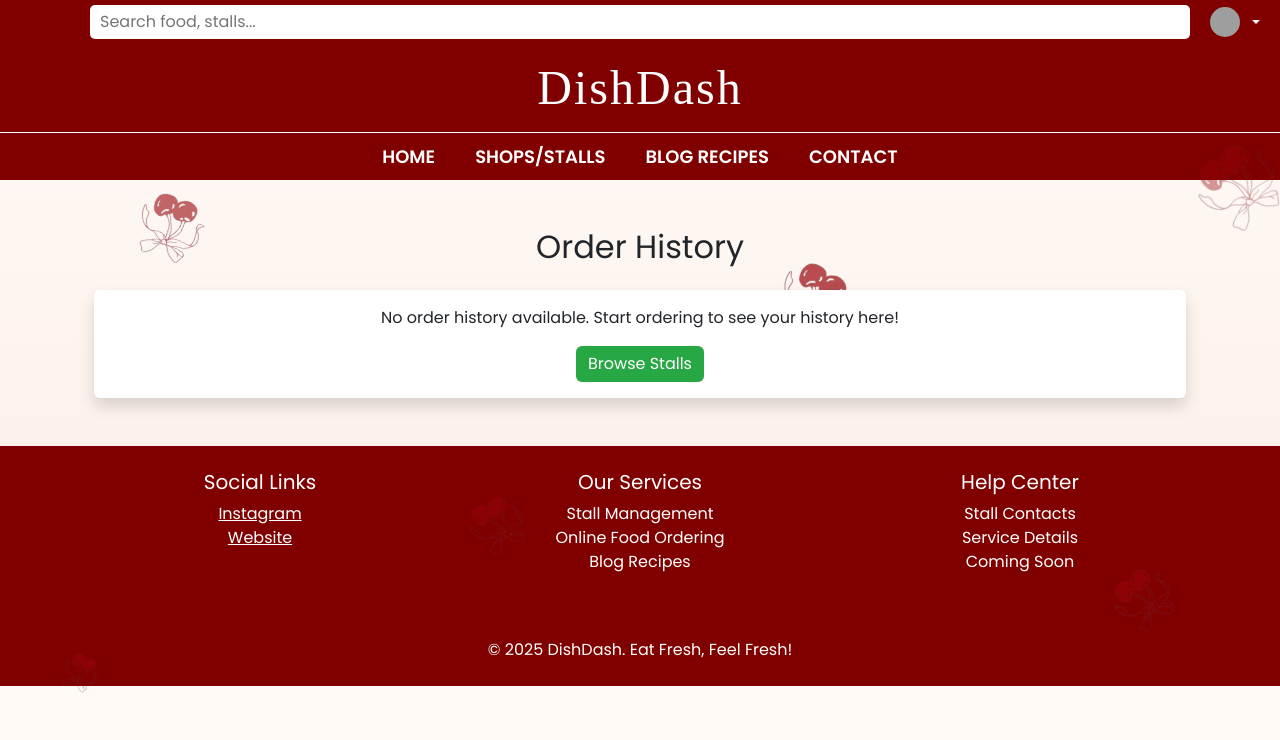
After one commit to ritzyserver/DishDash, a Django app: page /order-history/ in a window 1280 px wide. The commit adds this page. Shown: the top 740 px of the page. Run offline with Django 5.2, Linux system fonts and the light colour scheme; a user stored in the database is signed in; data comes from the database, SQL or seed files in the repository; both versions use the stored data as it was after the commit; some web fonts are replaced; grey boxes are pictures that could not be loaded.

Commit message:
Implement user registration and order history features, update logout behavior, and enhance stall seeding with menu items

```diff
--- a/canteen_management_system/urls.py
+++ b/canteen_management_system/urls.py
@@ -15,10 +15,9 @@ Including another URLconf
     2. Add a URL to urlpatterns:  path('blog/', include('blog.urls'))
 """
 from django.contrib import admin
-
-
 from django.urls import path, include
 from django.contrib.auth import views as auth_views
+from orders import views
 
 urlpatterns = [
 
@@ -27,6 +26,7 @@ urlpatterns = [
 
 
     path('login/', auth_views.LoginView.as_view(template_name='orders/login.html'), name='login'),
-    path('logout/', auth_views.LogoutView.as_view(), name='logout'),
+    path('logout/', auth_views.LogoutView.as_view(next_page='home'), name='logout'),
+    path('register/', views.register, name='register'),
 
 ]
--- a/orders/Templates/orders/base.html
+++ b/orders/Templates/orders/base.html
@@ -312,8 +312,10 @@
                         <img src="{% static 'images/profile-icon.png' %}" alt="Profile" style="width: 30px; height: 30px; border-radius: 50%; margin-right: 8px;">
                     </a>
                     <ul class="dropdown-menu dropdown-menu-end">
-                        <li><a class="dropdown-item" href="#">View Profile</a></li>
-                        <li><a class="dropdown-item" href="#">Logout</a></li>
+                        <li><a class="dropdown-item" href="{% url 'order_history' %}">Order History</a></li>
+                        <li><a class="dropdown-item" href="{% url 'view_cart' %}">View Cart</a></li>
+                        <li><hr class="dropdown-divider"></li>
+                        <li><a class="dropdown-item text-danger" href="{% url 'logout' %}">Logout</a></li>
                     </ul>
                 {% else %}
                     <a href="{% url 'login' %}" class="text-white fw-bold">Login</a>
--- /dev/null
+++ b/orders/Templates/orders/order_history.html
@@ -0,0 +1,59 @@
+{% extends 'orders/base.html' %}
+{% load custom_filters %}
+{% block content %}
+<div class="container mt-5">
+    <h2 class="text-center mb-4">Order History</h2>
+
+    {% if grouped_orders %}
+        {% for time, order_group in grouped_orders %}
+        <div class="card mb-4 shadow">
+            <div class="card-header bg-dark text-white d-flex justify-content-between align-items-center">
+                <h5 class="mb-0">Order from {{ order_group.time|date:"F j, Y, g:i a" }}</h5>
+                <span class="badge rounded-pill {% if order_group.status == 'COMPLETED' %}bg-success{% elif order_group.status == 'PREPARING' %}bg-warning{% else %}bg-info{% endif %}">
+                    {{ order_group.status }}
+                </span>
+            </div>
+            <div class="card-body">
+                <div class="table-responsive">
+                    <table class="table">
+                        <thead>
+                            <tr>
+                                <th>Item</th>
+                                <th>Stall</th>
+                                <th>Quantity</th>
+                                <th class="text-end">Price</th>
+                                <th class="text-end">Total</th>
+                            </tr>
+                        </thead>
+                        <tbody>
+                            {% for order in order_group.orders %}
+                            <tr>
+                                <td>{{ order.menu_item.name }}</td>
+                                <td>{{ order.menu_item.stall.name }}</td>
+                                <td>{{ order.quantity }}</td>
+                                <td class="text-end">₹{{ order.menu_item.price }}</td>
+                                <td class="text-end">₹{{ order.menu_item.price|multiply:order.quantity }}</td>
+                            </tr>
+                            {% endfor %}
+                        </tbody>
+                        <tfoot>
+                            <tr class="table-active">
+                                <td colspan="4" class="text-end"><strong>Total Amount:</strong></td>
+                                <td class="text-end"><strong>₹{{ order_group.total }}</strong></td>
+                            </tr>
+                        </tfoot>
+                    </table>
+                </div>
+            </div>
+        </div>
+        {% endfor %}
+    {% else %}
+        <div class="card shadow">
+            <div class="card-body text-center">
+                <p class="mb-0">No order history available. Start ordering to see your history here!</p>
+                <a href="{% url 'stall_list' %}" class="btn btn-primary mt-3">Browse Stalls</a>
+            </div>
+        </div>
+    {% endif %}
+</div>
+{% endblock %}
--- a/orders/templatetags/custom_filters.py
+++ b/orders/templatetags/custom_filters.py
@@ -2,6 +2,6 @@ from django import template
 
 register = template.Library()
 
-@register.filter
+@register.filter(name='multiply')
 def multiply(value, arg):
     return value * arg
--- a/orders/urls.py
+++ b/orders/urls.py
@@ -13,4 +13,5 @@ path('cart/update/<int:menu_item_id>/', views.update_cart_item, name='update_car
 path('blogs/', views.blogs, name='blogs'),
 path('recipe/<int:recipe_id>/', views.recipe_detail, name='recipe_detail'),
 path('contacts/', views.contacts, name='contacts'),
+path('order-history/', views.order_history, name='order_history'),
 ]
--- a/orders/views.py
+++ b/orders/views.py
@@ -4,6 +4,8 @@ from django.http import JsonResponse
 from django.contrib.auth import authenticate, login
 from django.contrib.auth.models import User
 from django.contrib.auth.decorators import login_required
+from django.contrib.auth.forms import UserCreationForm
+from django.contrib import messages
 
 # Home page view (public)
 def home(request):
@@ -163,8 +165,12 @@ def checkout(request):
     total_amount = sum(item['total'] for item in grouped_orders)
 
     if request.method == 'POST':
+        from django.utils import timezone
+        checkout_time = timezone.now()
+
         for order in orders:
             order.is_paid = True
+            order.order_time = checkout_time  # Set same timestamp for all orders in checkout
             order.save()
         return render(request, 'orders/payment_success.html')
 
@@ -172,6 +178,35 @@ def checkout(request):
         'grouped_orders': grouped_orders,
         'total_amount': total_amount
     })
+@login_required
+def order_history(request):
+    orders = Order.objects.filter(
+        customer_name=request.user.username,
+        is_paid=True
+    ).order_by('-order_time')
+
+    # Group orders by order time (rounded to minutes to group orders from same checkout)
+    grouped_orders = {}
+    for order in orders:
+        # Round to nearest minute to group orders placed in same checkout
+        order_time = order.order_time.replace(second=0, microsecond=0)
+        if order_time not in grouped_orders:
+            grouped_orders[order_time] = {
+                'orders': [],
+                'total': 0,
+                'status': order.status,
+                'time': order.order_time
+            }
+        grouped_orders[order_time]['orders'].append(order)
+        grouped_orders[order_time]['total'] += order.menu_item.price * order.quantity
+
+    # Sort orders by most recent first
+    sorted_orders = dict(sorted(grouped_orders.items(), key=lambda x: x[0], reverse=True))
+
+    return render(request, 'orders/order_history.html', {
+        'grouped_orders': sorted_orders.items()
+    })
+
 def blogs(request):
     recipes = Recipe.objects.all().order_by('-created_at')
     return render(request, 'orders/blogs.html', {'recipes': recipes})
@@ -183,3 +218,15 @@ def recipe_detail(request, recipe_id):
 def contacts(request):
     stalls = Stall.objects.all()
     return render(request, 'orders/contacts.html', {'stalls': stalls})
+
+def register(request):
+    if request.method == 'POST':
+        form = UserCreationForm(request.POST)
+        if form.is_valid():
+            user = form.save()
+            login(request, user)
+            messages.success(request, 'Registration successful!')
+            return redirect('home')
+    else:
+        form = UserCreationForm()
+    return render(request, 'orders/register.html', {'form': form})
```
Also changed, not shown: orders/Templates/orders/login.html (added, +47 -0 lines), orders/Templates/orders/register.html (added, +59 -0 lines), orders/management/commands/seed_stalls.py (+43 -9 lines), db.sqlite3, 1 other file.
